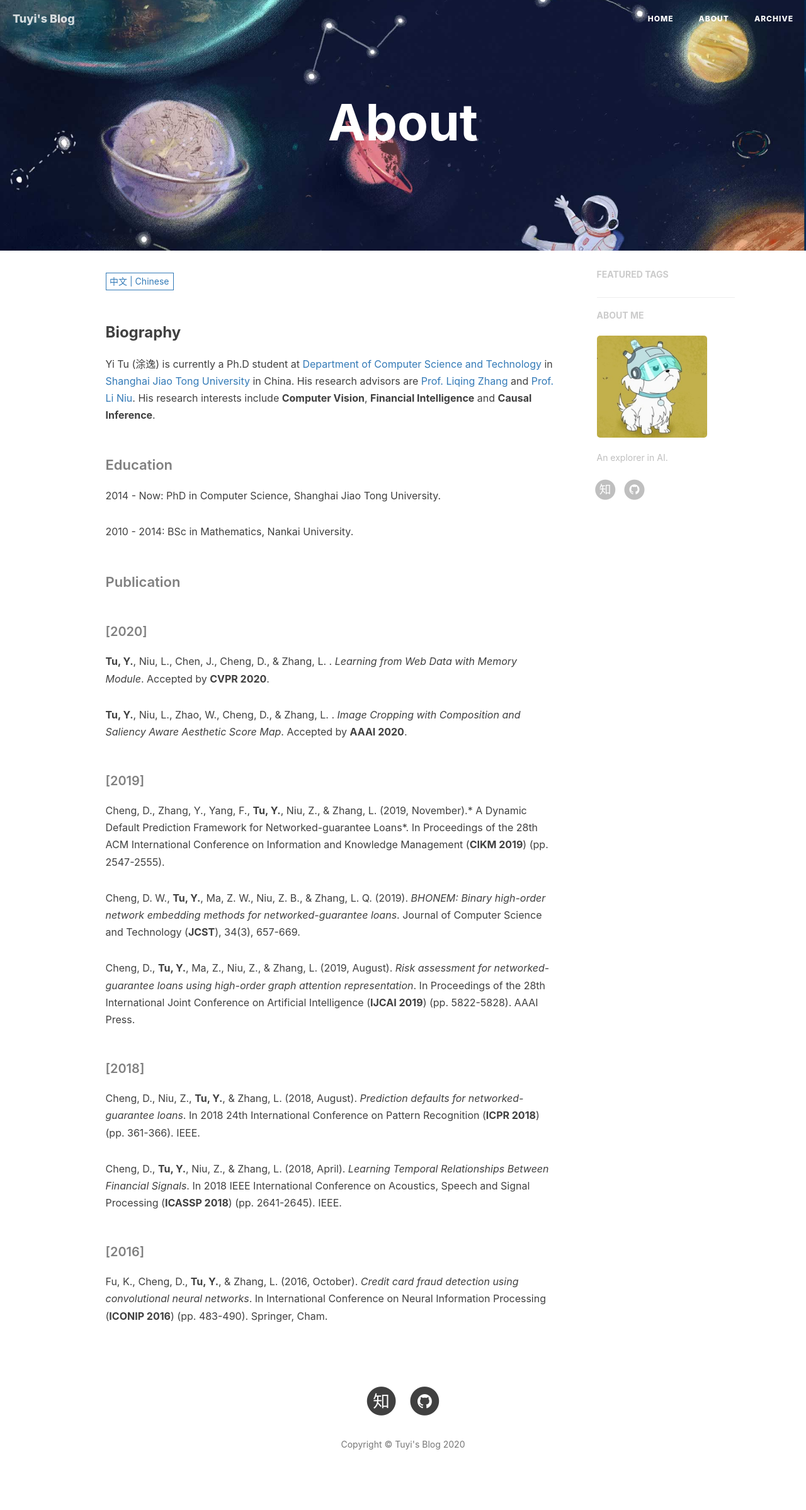
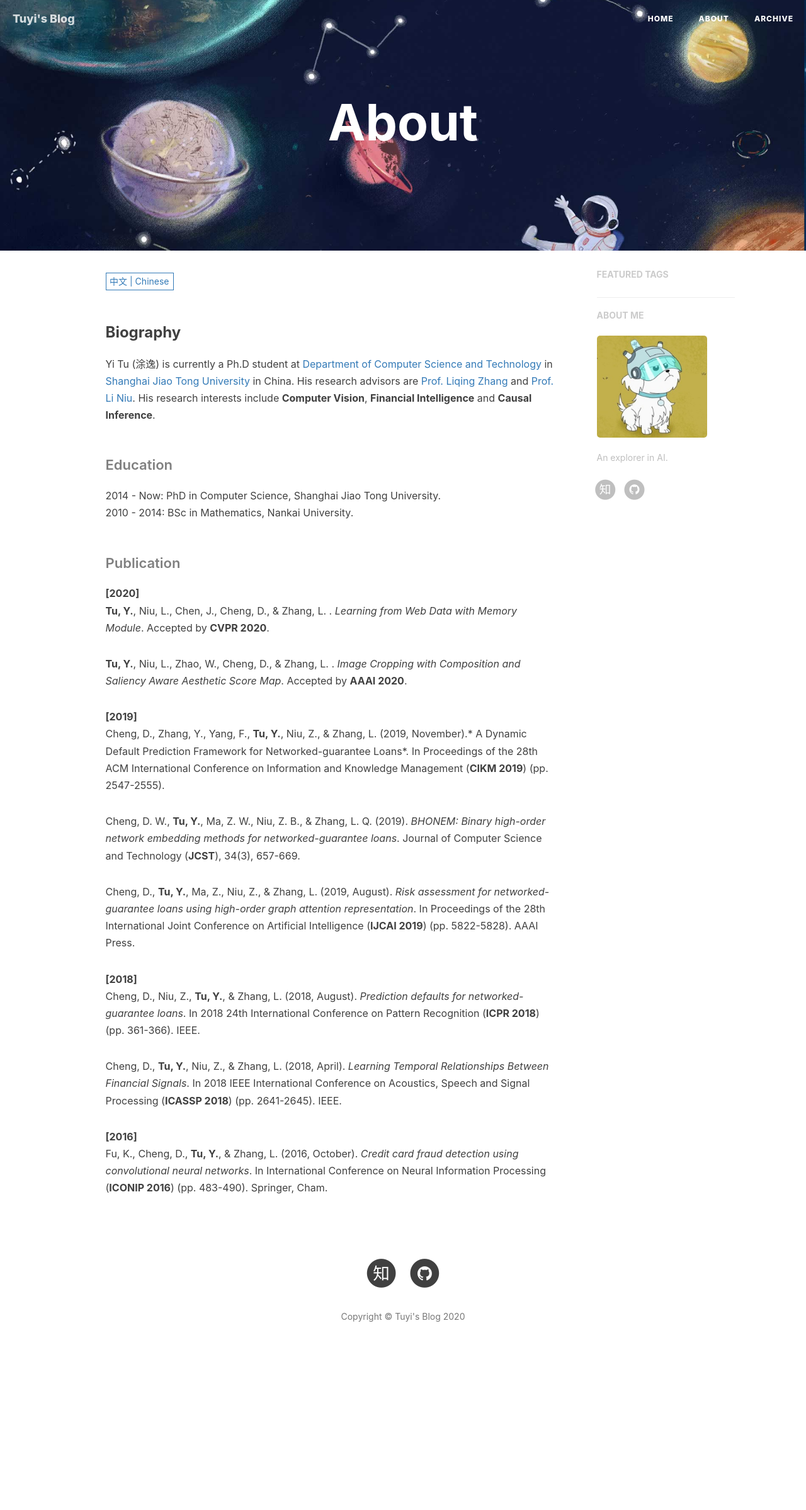
Before and after one commit to ToLety/ToLety.github.io, a Jekyll site: the page built from about.html, in a window 1280 px wide. Shown: the whole page at 63% size. Built offline with Jekyll 4.4.1, drawn with Linux system fonts in a browser that asks for light colours; nearby versions of some CDN libraries; comment, search, counter and statistics services are not loaded; after the commit the page ends 2195 px from its top, so only the background shows below that.

Commit message:
Update zh.md

```diff
--- a/_includes/about/zh.md
+++ b/_includes/about/zh.md
@@ -4,26 +4,25 @@ His research interests include **Computer Vision**, **Financial Intelligence** a
 
 #### Education
 2014 - Now: PhD in Computer Science, Shanghai Jiao Tong University.
-
 2010 - 2014: BSc in Mathematics, Nankai University.
 
 #### Publication
-###### [2020]
+**[2020]**
 **Tu, Y.**, Niu, L., Chen, J., Cheng, D., & Zhang, L. . *Learning from Web Data with Memory Module*. Accepted by **CVPR 2020**.
 
 **Tu, Y.**, Niu, L., Zhao, W., Cheng, D., & Zhang, L. . *Image Cropping with Composition and Saliency Aware Aesthetic Score Map*. Accepted by **AAAI 2020**.
 
-###### [2019]
+**[2019]**
 Cheng, D., Zhang, Y., Yang, F., **Tu, Y.**, Niu, Z., & Zhang, L. (2019, November).* A Dynamic Default Prediction Framework for Networked-guarantee Loans*. In Proceedings of the 28th ACM International Conference on Information and Knowledge Management (**CIKM 2019**) (pp. 2547-2555).
 
 Cheng, D. W., **Tu, Y.**, Ma, Z. W., Niu, Z. B., & Zhang, L. Q. (2019). *BHONEM: Binary high-order network embedding methods for networked-guarantee loans*. Journal of Computer Science and Technology (**JCST**), 34(3), 657-669.
 
 Cheng, D., **Tu, Y.**, Ma, Z., Niu, Z., & Zhang, L. (2019, August). *Risk assessment for networked-guarantee loans using high-order graph attention representation*. In Proceedings of the 28th International Joint Conference on Artificial Intelligence (**IJCAI 2019**) (pp. 5822-5828). AAAI Press.
 
-###### [2018]
+**[2018]**
 Cheng, D., Niu, Z., **Tu, Y.**, & Zhang, L. (2018, August). *Prediction defaults for networked-guarantee loans*. In 2018 24th International Conference on Pattern Recognition (**ICPR 2018**) (pp. 361-366). IEEE.
 
 Cheng, D., **Tu, Y.**, Niu, Z., & Zhang, L. (2018, April). *Learning Temporal Relationships Between Financial Signals*. In 2018 IEEE International Conference on Acoustics, Speech and Signal Processing (**ICASSP 2018**) (pp. 2641-2645). IEEE.
 
-###### [2016]
+**[2016]**
 Fu, K., Cheng, D., **Tu, Y.**, & Zhang, L. (2016, October). *Credit card fraud detection using convolutional neural networks*. In International Conference on Neural Information Processing (**ICONIP 2016**) (pp. 483-490). Springer, Cham.
```
